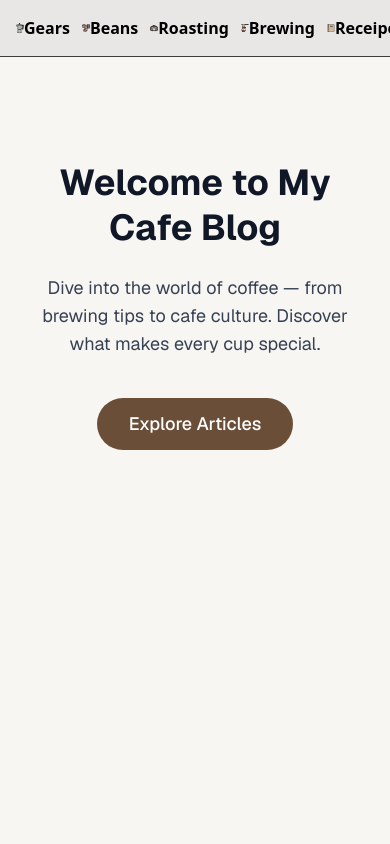
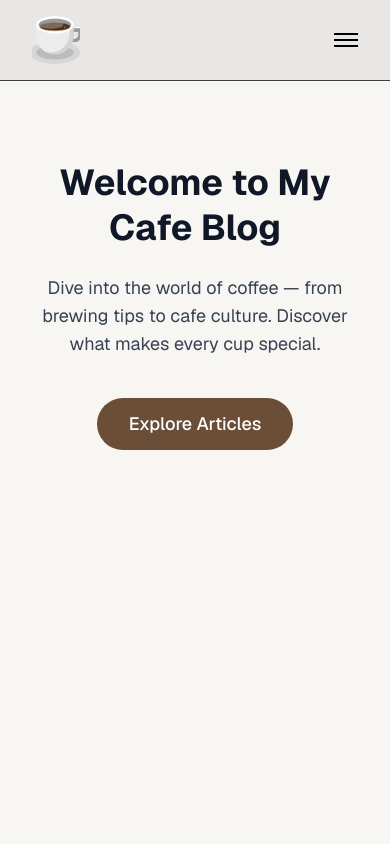
Before and after one commit to PhanFiction/cafe_blog_frontend, a Next.js app: page / in a window 390 px wide. Shown: the top 844 px of the page. Built offline with nearby package versions, Linux system fonts and the light colour scheme; grey boxes are pictures that could not be loaded.

Commit message:
Updated Nav and made it responsive

```diff
--- a/components/layout/Nav.tsx
+++ b/components/layout/Nav.tsx
@@ -14,6 +14,7 @@ const navItems = [
 export default function Nav() {
   const [isVisible, setIsVisible] = useState<boolean>(true);
   const [lastScrollY, setLastScrollY] = useState<number>(0);
+  const [menuOpen, setMenuOpen] = useState(false);
 
   // Adds scroll effect to remove nav when user scrolls down and unhides nav when scrolling up
   useEffect(() => {
@@ -40,47 +41,100 @@ export default function Nav() {
   }, [lastScrollY]);
 
   return (
-    <nav className={`fixed w-full bg-[#e9e6e6] p-4 border-b border-[#3F3E3E] z-20 text-black
-      transition-transform duration-300 ${isVisible ? "translate-y-0" : "-translate-y-full"}`
-      }>
-      <div className="flex items-center justify-between md:mx-12">
-        <Link href="/">
+    <nav
+      className={`fixed w-full bg-[#e9e6e6] p-4 border-b border-[#3F3E3E] z-20 text-black transition-transform duration-300 ${
+        isVisible ? "translate-y-0" : "-translate-y-full"
+      }`}
+    >
+      <div className="flex items-center justify-between mx-4 md:mx-12">
+        {/* Logo */}
+        <Link href="/" className="flex items-center">
           <Image
             src="/coffee-favicon.png"
             alt="logo"
-            width="90"
-            height="100"
-            className="2xl:w-auto md:h-auto max-w-full"
+            width={60}
+            height={60}
+            className="w-12 h-12 object-contain"
           />
         </Link>
-        <ul className="flex gap-3 md:gap-4">
+
+        {/* Desktop Menu */}
+        <ul className="hidden md:flex gap-6">
           {navItems.map((item) => (
-            <Link key={item.name} href={item.href} className="font-rubik text-md group bg-clip-text font-semibold duration-300 flex items-center">
-              <li>
+            <Link
+              key={item.name}
+              href={item.href}
+              className="font-rubik text-md group font-semibold duration-300 flex items-center hover:text-gray-700"
+            >
+              <li className="flex items-center">
                 <Image
                   src={item.img}
-                  alt="logo"
-                  width="90"
-                  height="100"
-                  className="w-6 md:h-auto max-w-full group-hover:opacity-50 transition-opacity duration-300 mr-2"
+                  alt={item.name}
+                  width={24}
+                  height={24}
+                  className="w-5 h-5 group-hover:opacity-50 transition-opacity duration-300 mr-2"
+                />
+                <span>{item.name}</span>
+              </li>
+              <li className="relative hidden md:flex items-center justify-center">
+                <Image
+                  src="/menu-hover.svg"
+                  alt="hover"
+                  width={12}
+                  height={12}
+                  className="opacity-0 w-3 h-3 group-hover:opacity-100 transition-opacity duration-300 absolute top-0 left-1/2 transform -translate-x-1/2 -translate-y-4"
                 />
               </li>
-              <div>
-                <li className="items-center justify-center hidden md:flex relative">
-                  <Image
-                    src="/menu-hover.svg"
-                    alt="logo"
-                    width="90"
-                    height="100"
-                    className="opacity-0 w-3 md:h-auto max-w-full group-hover:opacity-100 transition-opacity duration-300 absolute top-0 left-1/2 transform -translate-x-1/2 -translate-y-4"
-                  />
-                </li>
-                <li className="">{item.name}</li>
-              </div>
             </Link>
           ))}
         </ul>
+
+        {/* Mobile Menu Button */}
+        <button
+          onClick={() => setMenuOpen(!menuOpen)}
+          className="md:hidden flex flex-col gap-1 focus:outline-none"
+          aria-label="Toggle menu"
+        >
+          <span
+            className={`block w-6 h-[2px] bg-black transition-transform ${
+              menuOpen ? "rotate-45 translate-y-[5px]" : ""
+            }`}
+          />
+          <span
+            className={`block w-6 h-[2px] bg-black transition-opacity ${
+              menuOpen ? "opacity-0" : ""
+            }`}
+          />
+          <span
+            className={`block w-6 h-[2px] bg-black transition-transform ${
+              menuOpen ? "-rotate-45 -translate-y-[5px]" : ""
+            }`}
+          />
+        </button>
       </div>
+
+      {/* Mobile Dropdown Menu */}
+      {menuOpen && (
+        <ul className="flex flex-col items-center mt-4 md:hidden gap-4 bg-[#e9e6e6] py-4 rounded-lg shadow-md">
+          {navItems.map((item) => (
+            <Link
+              key={item.name}
+              href={item.href}
+              className="font-rubik text-lg font-semibold hover:text-gray-700 flex items-center gap-2"
+              onClick={() => setMenuOpen(false)}
+            >
+              <Image
+                src={item.img}
+                alt={item.name}
+                width={20}
+                height={20}
+                className="w-5 h-5"
+              />
+              <span>{item.name}</span>
+            </Link>
+          ))}
+        </ul>
+      )}
     </nav>
-  )
+  );
 }
```
